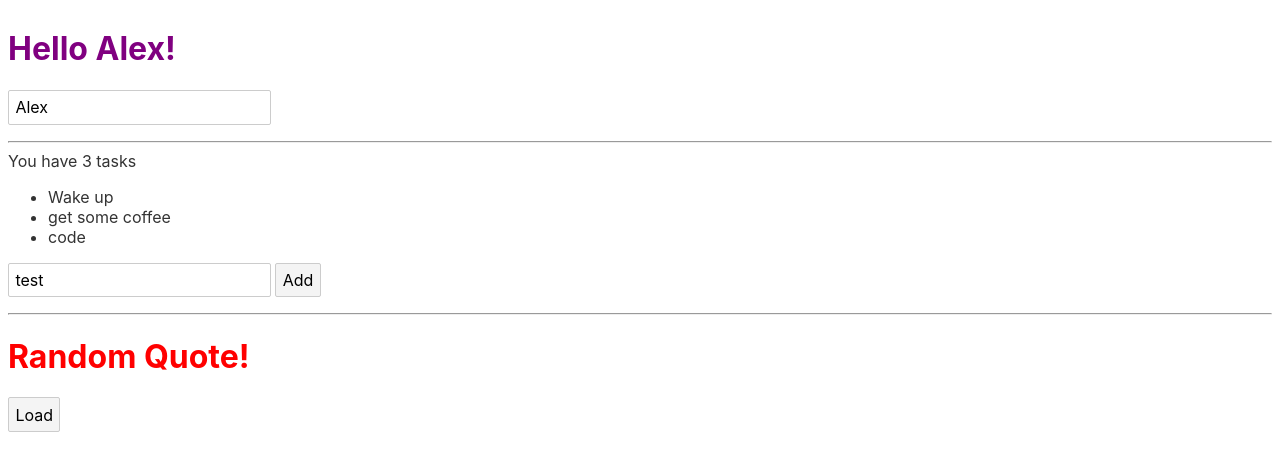
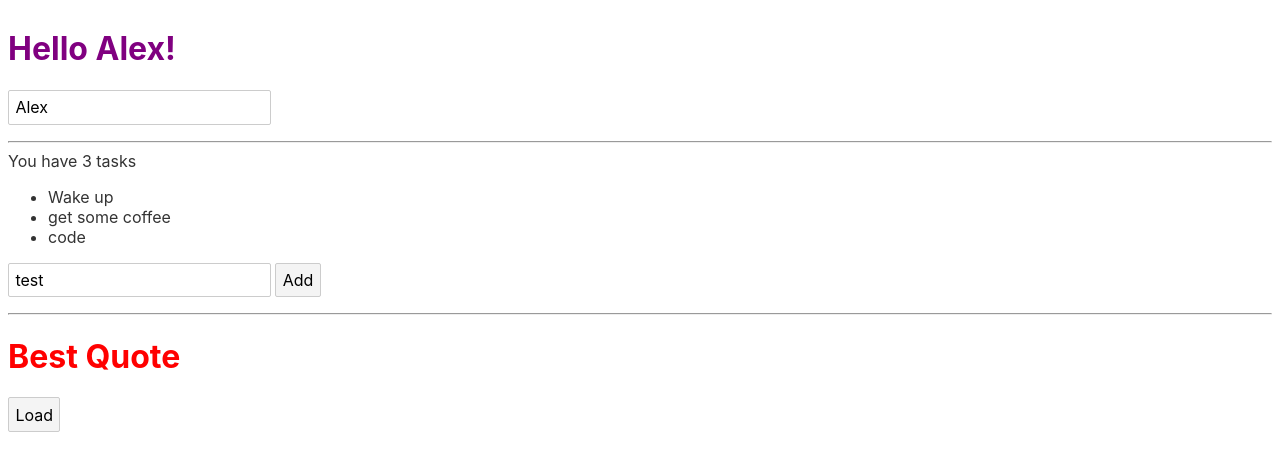
Before and after one commit to agribanov/my-svelte-project, a Svelte app: page / in a window 1280 px wide. Shown: the top 470 px of the page. Built offline with nearby package versions, Linux system fonts and the light colour scheme; no server answers.

Commit message:
Add slot to quotes

```diff
--- a/src/App.svelte
+++ b/src/App.svelte
@@ -37,4 +37,4 @@
 </ul>
 <Form on:add="{addTask}"/>
 <hr />
-<Quote />
+<Quote>Best Quote</Quote>
--- a/src/Quote.svelte
+++ b/src/Quote.svelte
@@ -16,7 +16,9 @@
     }
 </style>
 
-<h1>Random Quote!</h1>
+<h1>
+<slot>Default heading</slot>
+</h1>
 {#await quote then value}
     {@html value}
 {/await}
```
